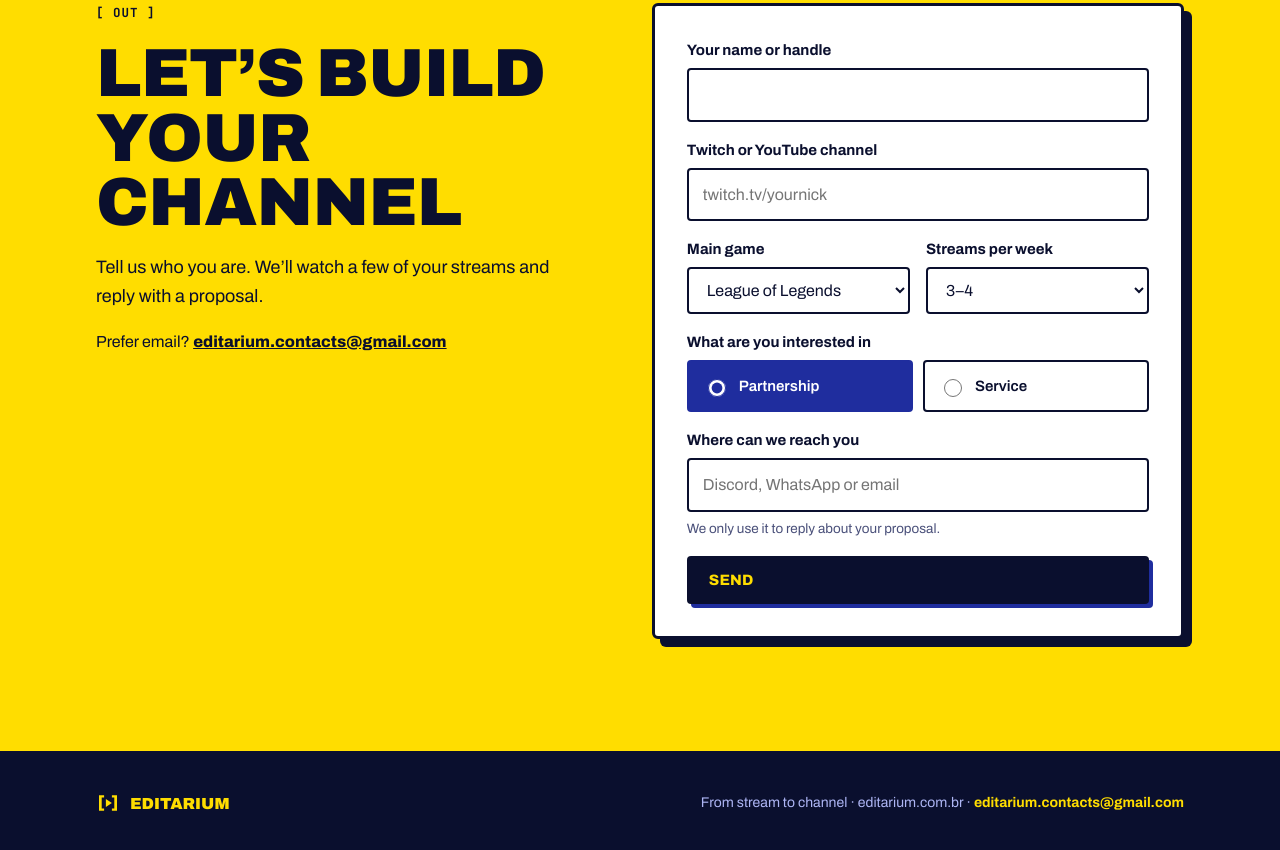
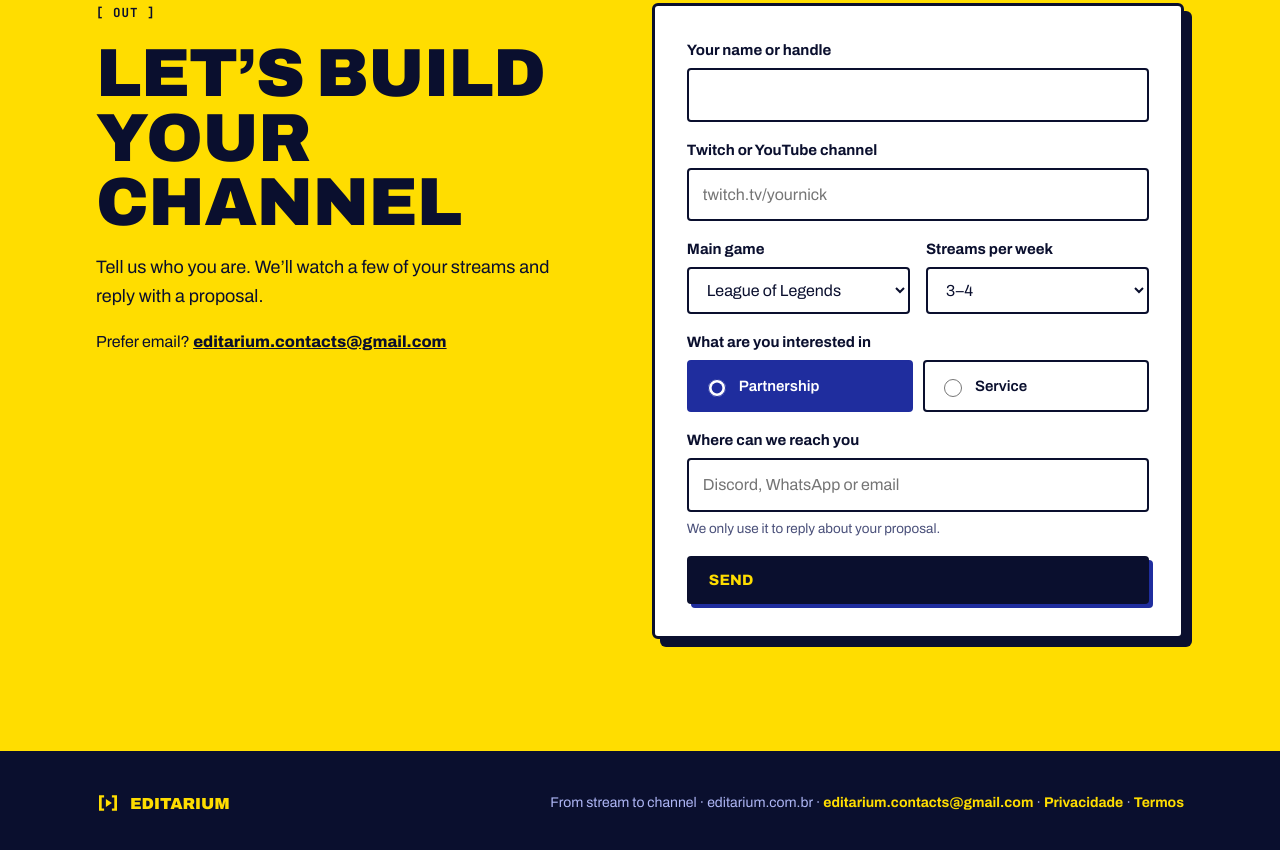
Before and after one commit to davi-canuto/editarum-site, a plain HTML site: page index.html in a window 1280 px wide. Shown: the part 5922-6772 px from the top of the page. Drawn offline with Linux system fonts and the light colour scheme.

Commit message:
feat: footer links to privacy policy and terms
Co-Authored-By: Claude Opus 5.5 <noreply@anthropic.com>

```diff
--- a/index.html
+++ b/index.html
@@ -669,7 +669,7 @@ footer .foot-meta a:hover { text-decoration: underline; }
     <a class="logo" href="#topo" aria-label="Editarium, voltar ao topo">
       <svg class="mark" aria-hidden="true"><use href="#mark"/></svg><span>EDITARIUM</span>
     </a>
-    <span class="foot-meta"><span data-i18n="t113">Da live pro canal · editarium.com.br</span> · <a href="mailto:editarium.contacts@gmail.com">editarium.contacts@gmail.com</a></span>
+    <span class="foot-meta"><span data-i18n="t113">Da live pro canal · editarium.com.br</span> · <a href="mailto:editarium.contacts@gmail.com">editarium.contacts@gmail.com</a> · <a href="privacidade.html">Privacidade</a> · <a href="termos.html">Termos</a></span>
   </div>
 </footer>
 
```
